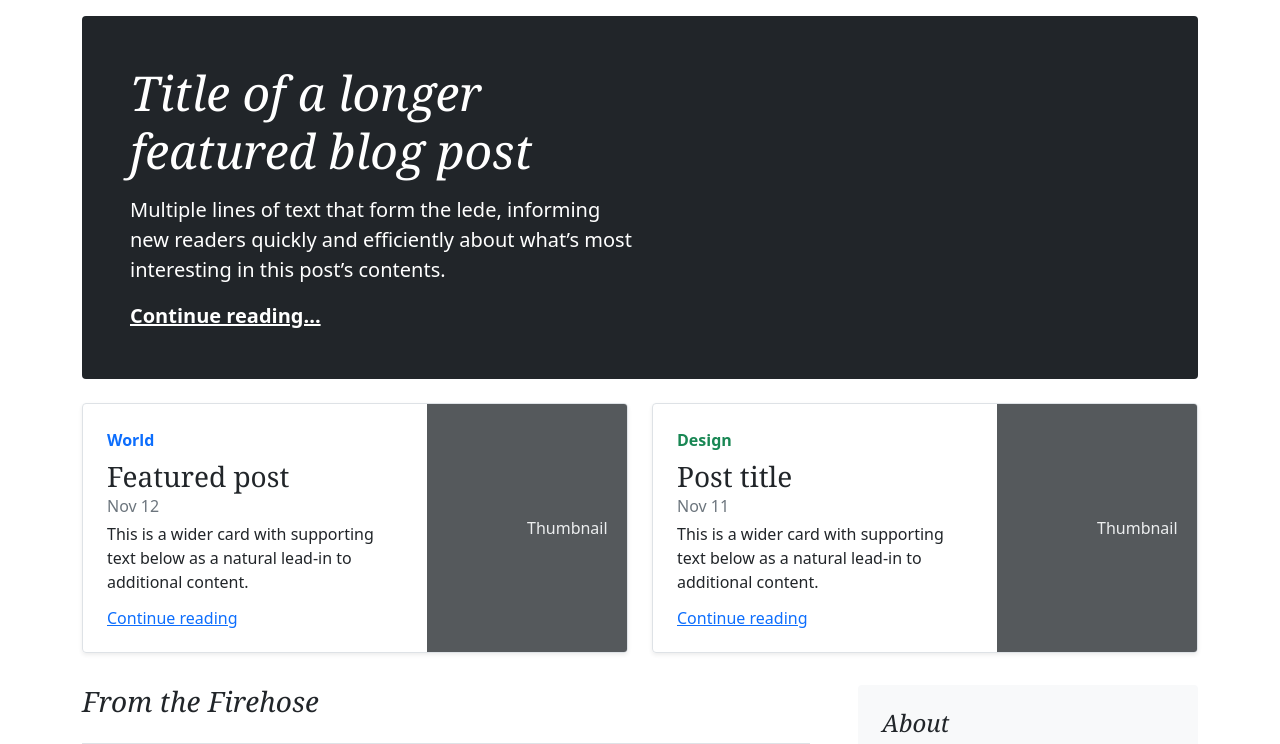
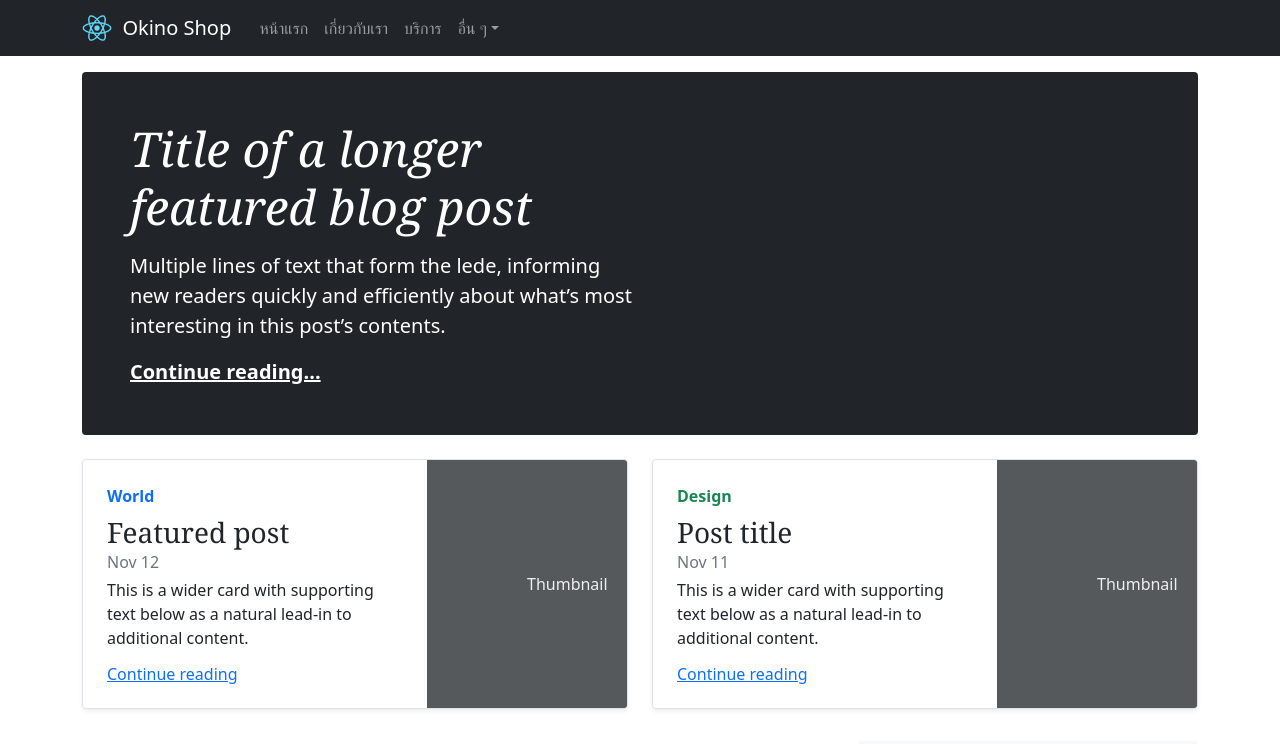
Before and after one commit to rambo-coding/okino_shop_web, a React (Create React App) app: page / in a window 1280 px wide. Shown: the top 744 px of the page. Built offline with nearby package versions, Linux system fonts and the light colour scheme.

Commit message:
new nevbar

```diff
--- a/src/App.js
+++ b/src/App.js
@@ -1,10 +1,12 @@
 import "./App.css";
+import NavBar from "./components/NavBar"
 import Footer from "./components/Footer";
 import HomePage from "./pages/HomePage";
 
 function App() {
   return (
     <div>
+      <NavBar/>
       <HomePage/>
       <Footer/>
     </div>
--- /dev/null
+++ b/src/components/NavBar.js
@@ -0,0 +1,53 @@
+import React from "react";
+import { Navbar, Nav, Container, NavDropdown } from "react-bootstrap";
+import navLogo from "../assets/logo192.png"
+
+const NavBar = () => {
+  return (
+    <>
+      <Navbar collapseOnSelect expand="lg" bg="dark" variant="dark">
+        <Container>
+          <Navbar.Brand href="#home">
+            <img
+              src={navLogo}
+              width="30"
+              height="30"
+              className="d-inline-block align-top"
+              alt=""
+            />
+            &nbsp; Okino Shop
+          </Navbar.Brand>
+          <Navbar.Toggle aria-controls="responsive-navbar-nav" />
+          <Navbar.Collapse id="responsive-navbar-nav">
+            <Nav className="me-auto">
+              <Nav.Link href="#"> หน้าแรก</Nav.Link>
+              <Nav.Link href="#about">เกี่ยวกับเรา</Nav.Link>
+              <Nav.Link href="#service">บริการ</Nav.Link>
+              <NavDropdown title="อื่น ๆ" id="collasible-nav-dropdown">
+                <NavDropdown.Item href="#action/3.1">Action</NavDropdown.Item>
+                <NavDropdown.Item href="#action/3.2">
+                  Another action
+                </NavDropdown.Item>
+                <NavDropdown.Item href="#action/3.3">
+                  Something
+                </NavDropdown.Item>
+                <NavDropdown.Divider />
+                <NavDropdown.Item href="#action/3.4">
+                  Separated link
+                </NavDropdown.Item>
+              </NavDropdown>
+            </Nav>
+            {/* <Nav>
+              <Nav.Link href="#deets">More deets</Nav.Link>
+              <Nav.Link eventKey={2} href="#memes">
+                Dank memes
+              </Nav.Link>
+            </Nav> */}
+          </Navbar.Collapse>
+        </Container>
+      </Navbar>
+    </>
+  );
+};
+
+export default NavBar;
```
